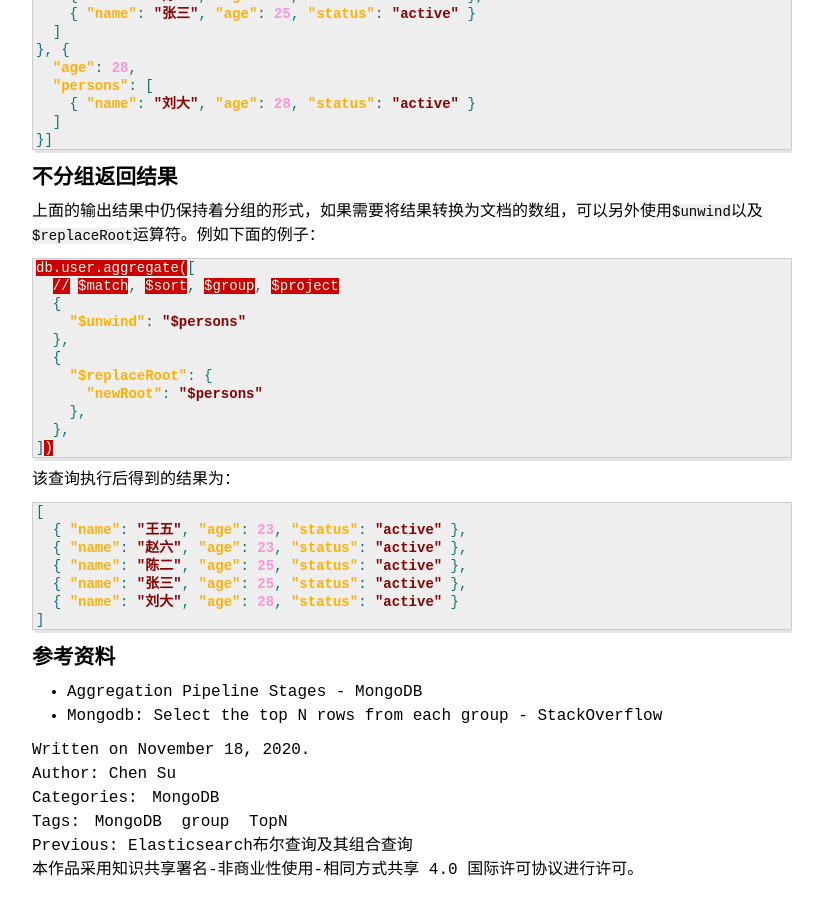
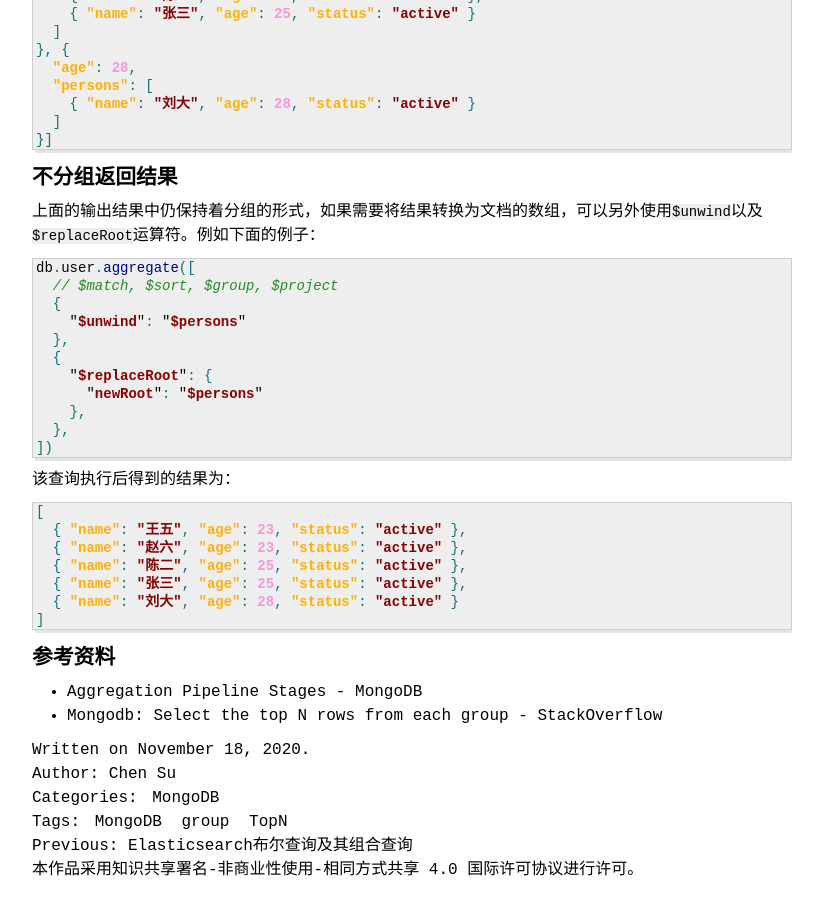
Before and after one commit to ghosind/ghosind.github.io, a Jekyll site: the page built from _posts/mongodb/2020-11-18-mongodb-group-topn.md, in a window 1280 px wide and 900 px high, scrolled down 1682 px. Shown: the whole window, without its empty margins (228-1051 px from the left). Built offline with Jekyll 4.4.1, drawn with Linux system fonts in a browser that asks for light colours; comment, search, counter and statistics services are not loaded.

Commit message:
Update json block to js block.

````diff
--- a/_posts/mongodb/2020-11-18-mongodb-group-topn.md
+++ b/_posts/mongodb/2020-11-18-mongodb-group-topn.md
@@ -97,7 +97,7 @@ db.user.aggregate([
 
 上面的输出结果中仍保持着分组的形式，如果需要将结果转换为文档的数组，可以另外使用`$unwind`以及`$replaceRoot`运算符。例如下面的例子：
 
-```json
+```js
 db.user.aggregate([
   // $match, $sort, $group, $project
   {
````
